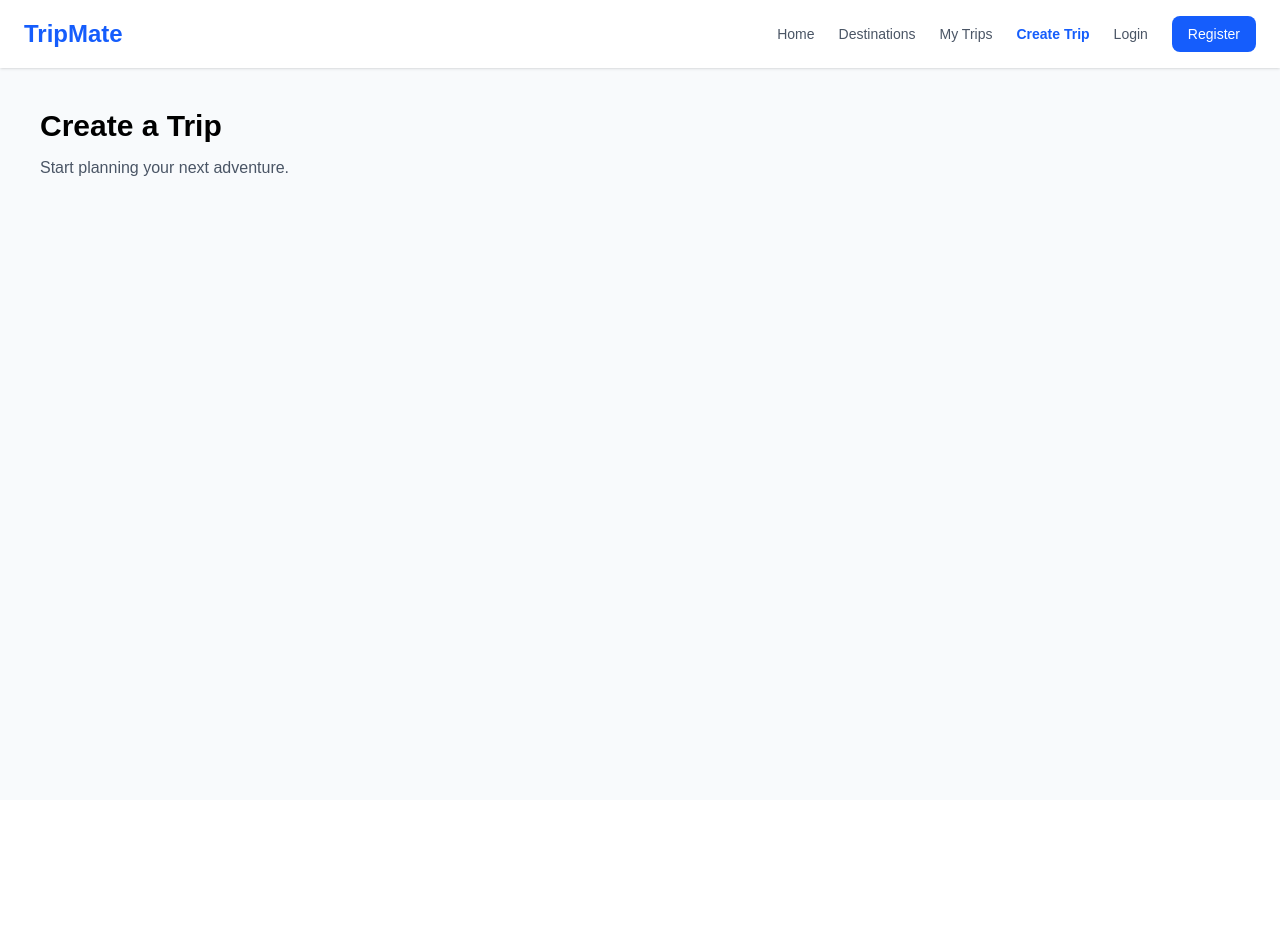
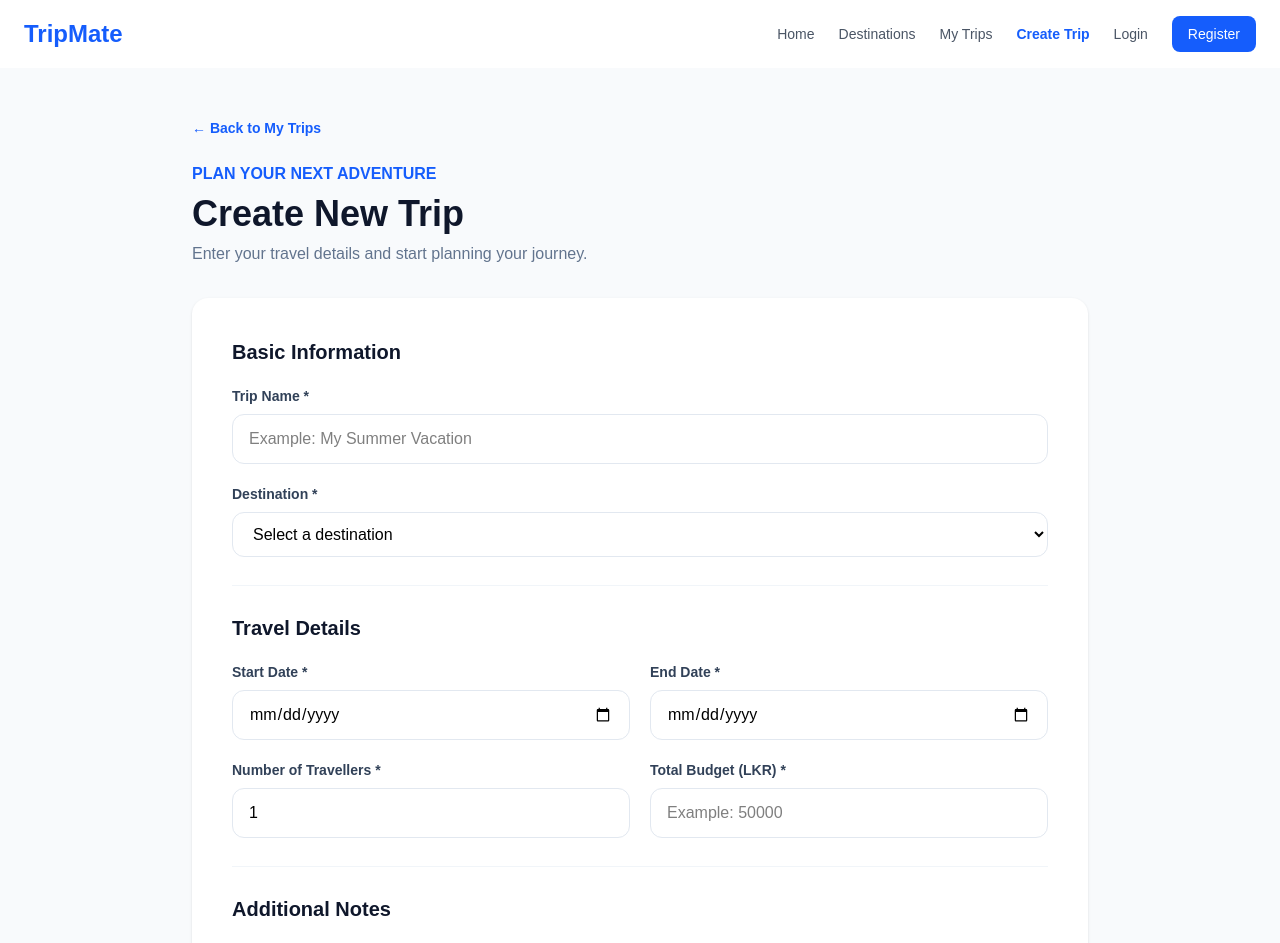
Before and after one commit to HMHansani/TripMate-Travel-Planner, a React (Vite) app in the folder client/: page /create-trip in a window 1280 px wide. Shown: the top 943 px of the page. Before the commit the page ends 800 px from the top, so only its background shows below. Built offline with nearby package versions, Linux system fonts and the light colour scheme.

Commit message:
feat: build create trip page UI

```diff
--- a/client/src/pages/CreateTrip.tsx
+++ b/client/src/pages/CreateTrip.tsx
@@ -1,11 +1,255 @@
+
+import { useState } from 'react'
+import { Link, useNavigate } from 'react-router-dom'
 
 function CreateTrip() {
+  const navigate = useNavigate()
+
+  const [formData, setFormData] = useState({
+    tripName: '',
+    destination: '',
+    startDate: '',
+    endDate: '',
+    travelers: '1',
+    budget: '',
+    notes: '',
+  })
+
+  const [error, setError] = useState('')
+
+  const handleChange = (
+    event: React.ChangeEvent<
+      HTMLInputElement | HTMLSelectElement | HTMLTextAreaElement
+    >,
+  ) => {
+    setFormData({
+      ...formData,
+      [event.target.name]: event.target.value,
+    })
+  }
+
+  const handleSubmit = (event: React.FormEvent<HTMLFormElement>) => {
+    event.preventDefault()
+
+    if (
+      !formData.tripName ||
+      !formData.destination ||
+      !formData.startDate ||
+      !formData.endDate ||
+      !formData.budget
+    ) {
+      setError('Please complete all required fields.')
+      return
+    }
+
+    if (formData.endDate < formData.startDate) {
+      setError('End date must be after the start date.')
+      return
+    }
+
+    if (Number(formData.travelers) < 1 || Number(formData.budget) <= 0) {
+      setError('Please enter a valid number of travellers and budget.')
+      return
+    }
+
+    setError('')
+
+    // Temporary frontend demonstration.
+    // We will connect this form to the backend later.
+    alert('Your trip form was submitted successfully!')
+
+    navigate('/my-trips')
+  }
+
   return (
-    <div className="p-10">
-      <h1 className="text-3xl font-bold">Create a Trip</h1>
-      <p className="mt-3 text-gray-600">
-        Start planning your next adventure.
-      </p>
+    <div className="min-h-screen bg-slate-50 px-6 py-12">
+      <div className="mx-auto max-w-4xl">
+
+        <Link
+          to="/my-trips"
+          className="mb-6 inline-block text-sm font-semibold text-blue-600 hover:text-blue-800"
+        >
+          ← Back to My Trips
+        </Link>
+
+        <div className="mb-8">
+          <p className="mb-2 font-semibold text-blue-600">
+            PLAN YOUR NEXT ADVENTURE
+          </p>
+
+          <h1 className="text-4xl font-bold text-slate-900">
+            Create New Trip
+          </h1>
+
+          <p className="mt-2 text-slate-500">
+            Enter your travel details and start planning your journey.
+          </p>
+        </div>
+
+        <form
+          onSubmit={handleSubmit}
+          className="space-y-7 rounded-2xl bg-white p-6 shadow-sm sm:p-10"
+        >
+
+          <div>
+            <h2 className="mb-5 text-xl font-bold text-slate-900">
+              Basic Information
+            </h2>
+
+            <div className="space-y-5">
+              <div>
+                <label className="mb-2 block text-sm font-semibold text-slate-700">
+                  Trip Name *
+                </label>
+
+                <input
+                  type="text"
+                  name="tripName"
+                  value={formData.tripName}
+                  onChange={handleChange}
+                  placeholder="Example: My Summer Vacation"
+                  className="w-full rounded-xl border border-slate-200 px-4 py-3 outline-none focus:border-blue-500 focus:ring-2 focus:ring-blue-100"
+                  required
+                />
+              </div>
+
+              <div>
+                <label className="mb-2 block text-sm font-semibold text-slate-700">
+                  Destination *
+                </label>
+
+                <select
+                  name="destination"
+                  value={formData.destination}
+                  onChange={handleChange}
+                  className="w-full rounded-xl border border-slate-200 bg-white px-4 py-3 outline-none focus:border-blue-500"
+                  required
+                >
+                  <option value="">Select a destination</option>
+                  <option value="Sigiriya">Sigiriya</option>
+                  <option value="Ella">Ella</option>
+                  <option value="Mirissa">Mirissa</option>
+                  <option value="Kandy">Kandy</option>
+                  <option value="Nuwara Eliya">Nuwara Eliya</option>
+                  <option value="Galle">Galle</option>
+                  <option value="Arugam Bay">Arugam Bay</option>
+                  <option value="Anuradhapura">Anuradhapura</option>
+                </select>
+              </div>
+            </div>
+          </div>
+
+          <div className="border-t border-slate-100 pt-7">
+            <h2 className="mb-5 text-xl font-bold text-slate-900">
+              Travel Details
+            </h2>
+
+            <div className="grid gap-5 sm:grid-cols-2">
+              <div>
+                <label className="mb-2 block text-sm font-semibold text-slate-700">
+                  Start Date *
+                </label>
+
+                <input
+                  type="date"
+                  name="startDate"
+                  value={formData.startDate}
+                  onChange={handleChange}
+                  className="w-full rounded-xl border border-slate-200 px-4 py-3 outline-none focus:border-blue-500"
+                  required
+                />
+              </div>
+
+              <div>
+                <label className="mb-2 block text-sm font-semibold text-slate-700">
+                  End Date *
+                </label>
+
+                <input
+                  type="date"
+                  name="endDate"
+                  value={formData.endDate}
+                  min={formData.startDate || undefined}
+                  onChange={handleChange}
+                  className="w-full rounded-xl border border-slate-200 px-4 py-3 outline-none focus:border-blue-500"
+                  required
+                />
+              </div>
+
+              <div>
+                <label className="mb-2 block text-sm font-semibold text-slate-700">
+                  Number of Travellers *
+                </label>
+
+                <input
+                  type="number"
+                  name="travelers"
+                  min="1"
+                  value={formData.travelers}
+                  onChange={handleChange}
+                  className="w-full rounded-xl border border-slate-200 px-4 py-3 outline-none focus:border-blue-500"
+                  required
+                />
+              </div>
+
+              <div>
+                <label className="mb-2 block text-sm font-semibold text-slate-700">
+                  Total Budget (LKR) *
+                </label>
+
+                <input
+                  type="number"
+                  name="budget"
+                  min="1"
+                  value={formData.budget}
+                  onChange={handleChange}
+                  placeholder="Example: 50000"
+                  className="w-full rounded-xl border border-slate-200 px-4 py-3 outline-none focus:border-blue-500"
+                  required
+                />
+              </div>
+            </div>
+          </div>
+
+          <div className="border-t border-slate-100 pt-7">
+            <h2 className="mb-5 text-xl font-bold text-slate-900">
+              Additional Notes
+            </h2>
+
+            <textarea
+              name="notes"
+              value={formData.notes}
+              onChange={handleChange}
+              rows={4}
+              placeholder="Write your travel plans, preferences or special notes..."
+              className="w-full resize-none rounded-xl border border-slate-200 px-4 py-3 outline-none focus:border-blue-500"
+            />
+          </div>
+
+          {error && (
+            <p className="rounded-lg bg-red-50 p-3 text-sm text-red-600">
+              {error}
+            </p>
+          )}
+
+          <div className="flex flex-col gap-3 border-t border-slate-100 pt-6 sm:flex-row">
+            <button
+              type="submit"
+              className="flex-1 rounded-xl bg-blue-600 px-6 py-3 font-semibold text-white transition hover:bg-blue-700"
+            >
+              Create Trip
+            </button>
+
+            <Link
+              to="/my-trips"
+              className="rounded-xl border border-slate-200 px-6 py-3 text-center font-semibold text-slate-600 hover:bg-slate-50"
+            >
+              Cancel
+            </Link>
+          </div>
+
+        </form>
+      </div>
     </div>
   )
 }
```
